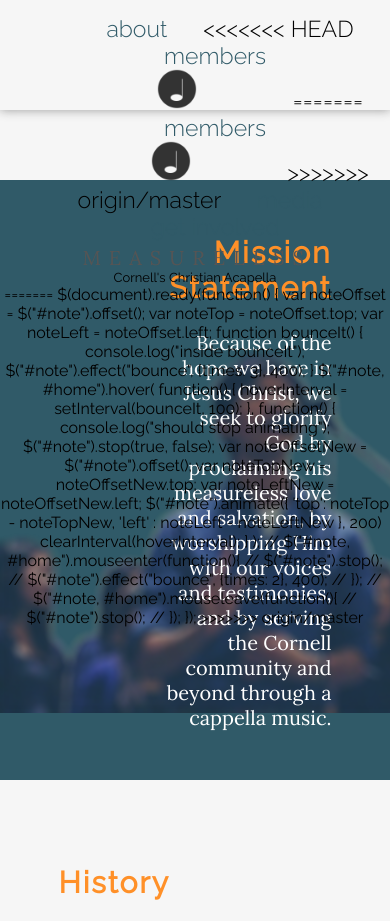
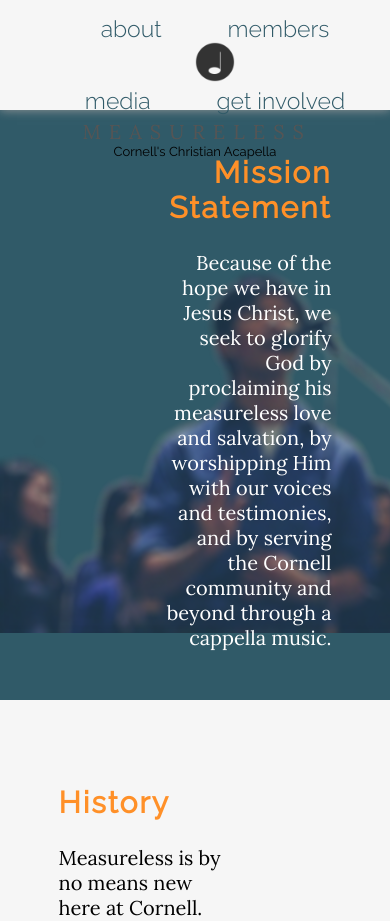
Before and after one commit to apokellypse/Measureless-Website, a PHP site: page /about.php in a window 390 px wide. Shown: the top 921 px of the page. Run offline with PHP 8.4, Linux system fonts and the light colour scheme; some libraries are stand-ins or nearby versions.

Commit message:
phone stuff

```diff
--- a/css/main2.css
+++ b/css/main2.css
@@ -47,14 +47,6 @@ a {
     color: #305a68;
 }
 
-<<<<<<< HEAD
-=======
-nav img:hover {
-/*    display: none;
-    background-image: ("../img/note_hover.png");*/
-}
-
->>>>>>> origin/master
 a:hover {
     color:#87bbe2;
 }
@@ -201,7 +193,7 @@ img {width: 150px;
     background: #305a68 url("../img/contentbg1.png") no-repeat bottom left;
     background-position: 0;
     padding-right: 15%;
-        margin-top: 180px;
+        margin-top: 100px;
 }
 #mission h2 {
     text-align: right;
--- a/footer.php
+++ b/footer.php
@@ -1,18 +1,10 @@
 <footer>
 
     <ul>
-<<<<<<< HEAD
-        <li>
-    <a href="https://www.facebook.com/CornellMeasureless"><img src="img/iconfb.png" ></a> </li>
-       <li> <img src="img/iconyt.png" ></li>
 
-	<li id="foottext">Site &copy; 1300 Group 2014</li>
-            </ul>
-=======
        <li><a href="https://www.facebook.com/CornellMeasureless"><img src="img/iconfb.png"></a></li>
        <li><a href="https://www.youtube.com/results?search_query=cornell+measureless"><img src="img/iconyt.png"></a></li>
-		<li>Site &copy; 1300 Group 2014 - CSSJunkies</li>
+		<li id="foottext">Site &copy; 1300 Group 2014 - CSSJunkies</li>
     </ul>
->>>>>>> origin/master
 
 </footer>
--- a/nav2.php
+++ b/nav2.php
@@ -1,13 +1,9 @@
 <nav>
 	<ul>
 	    <li> <a href="about.php"> about</a></li>
-<<<<<<< HEAD
         <li><a href="member.php"> members</a></li>
 	    <li id="noteli"><a href="index.php"><img src="img/note.png" alt="note" id="note"></a></li>
-=======
-      <li><a href="member.php"> members</a></li>
-	    <li><a href="index.php"><img src="img/note.png" alt="note" id="note"></a></li>
->>>>>>> origin/master
+
     	<li><a href="media.php">media</a></li>
    		<li><a href="getinvolved.php">get involved</a></li>
     </ul>
@@ -16,23 +12,8 @@
 
 <script type="text/javascript" src="http://ajax.googleapis.com/ajax/libs/jquery/1.3.2/jquery.min.js"></script>
 <script type="text/javascript" src="http://ajax.googleapis.com/ajax/libs/jqueryui/1.7.2/jquery-ui.min.js"></script>
+
 <script>
-<<<<<<< HEAD
-        $(document).ready(function() {
-
-      $("#note,#home").hover(function(){
-          $("#note").stop();
-         $("#note").effect( "bounce",
-          {times:3}, 300 );
-      });
-      $("#note,#home").mouseleave(function(){
-          $("#note").stop();
-      });
-
-
-   });
-   </script>
-=======
   $(document).ready(function() {
 
     var noteOffset = $("#note").offset();
@@ -75,5 +56,5 @@
     // });
   });
 </script>
->>>>>>> origin/master
+
 </nav>
```
